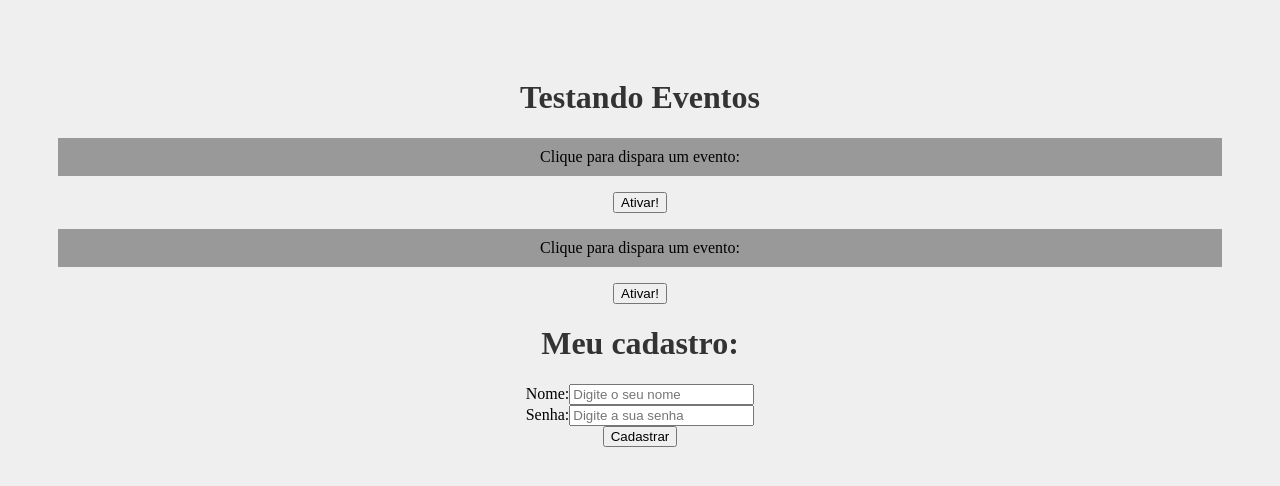
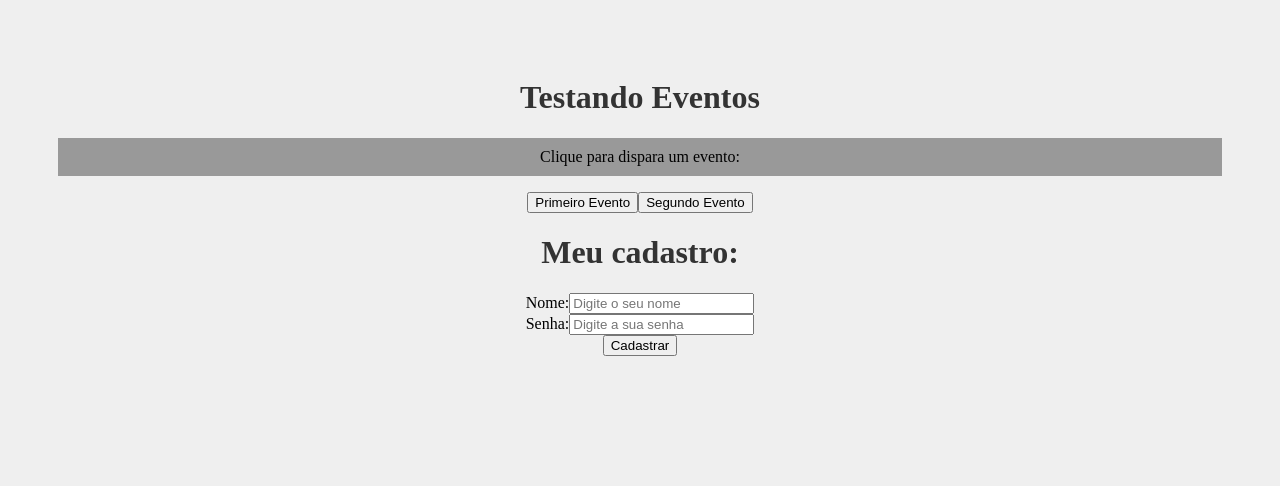
Before and after one commit to FerreiraRAf/Curso-React, a React (Create React App) app: page / in a window 1280 px wide. Shown: the top 486 px of the page. Built offline with nearby package versions, Linux system fonts and the light colour scheme.

Commit message:
Passando eventos por props

```diff
--- a/src/App.js
+++ b/src/App.js
@@ -7,8 +7,7 @@
   return (
     <div className="App">
       <h1>Testando Eventos</h1>
-      <Evento numero="1" />
-      <Evento numero="2" />
+      <Evento />
       <Form />
     </div>
   );
--- a/src/components/Evento.js
+++ b/src/components/Evento.js
@@ -1,16 +1,24 @@
-    function Evento({ numero }) {
+import Button from "./evento/Button";
+
+    function Evento() {
 
         function meuEvento() {
-            console.log(`Opa, fui ativado! ${numero}`);
+            console.log(`Ativando o primeiro evento!`);
 
+        }
+
+        function segundoEvento() {
+            console.log("Ativando o segundo evento!");
         }
 
         return(
             <div>
                 <p>Clique para dispara um evento:</p>
-                <button onClick={meuEvento} >Ativar!</button>
+                <Button event={meuEvento} text="Primeiro Evento" />
+                <Button event={segundoEvento} text="Segundo Evento" />
             </div>
         )
+
     }
 
     export default Evento;
--- /dev/null
+++ b/src/components/evento/Button.js
@@ -0,0 +1,5 @@
+    function Button(props) {
+        return <button onClick={props.event}>{props.text}</button>
+    }
+
+    export default Button;
```
